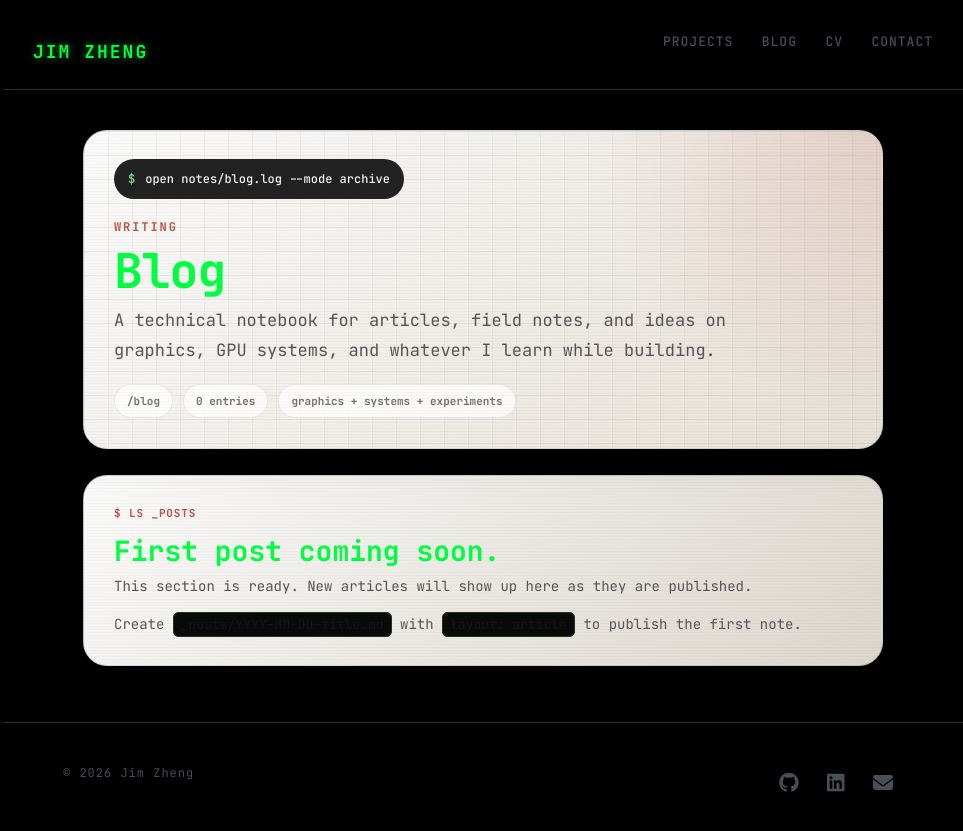
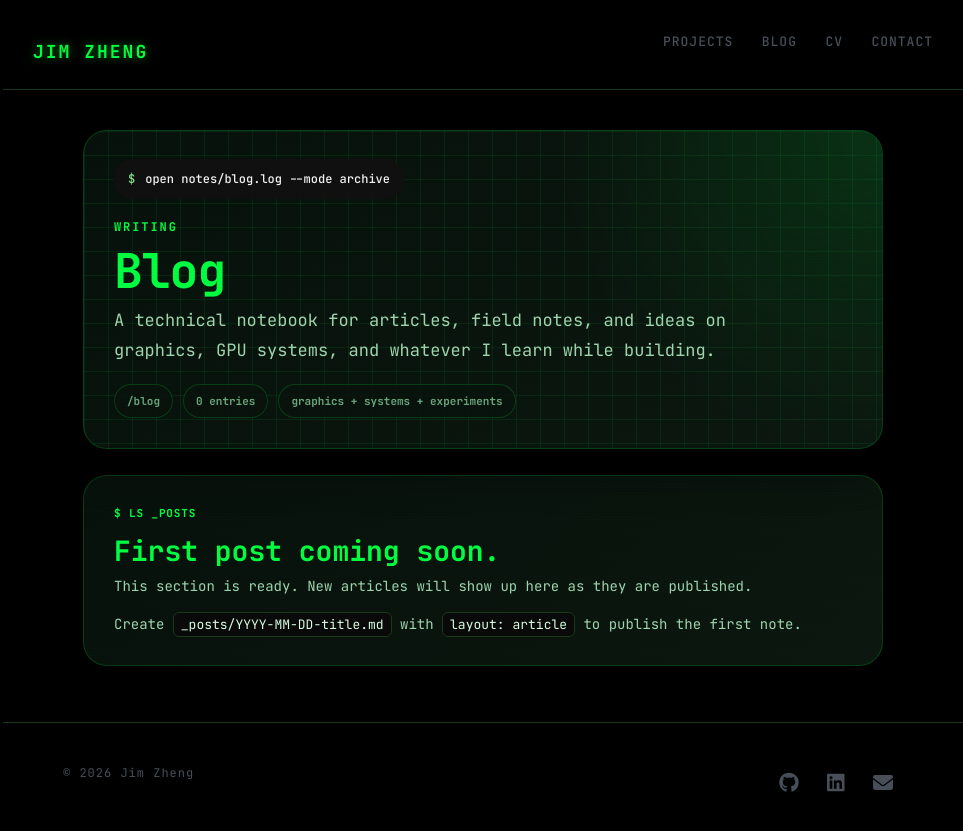
Before and after one commit to BANANASJIM/BANANASJIM.github.io, a Jekyll site: the page built from pages/blog.md, in a window 1280 px wide. Shown: the top 831 px of the page, without its empty margins (157-1120 px from the left). Built offline with Jekyll 4.4.1, drawn with Linux system fonts in a browser that asks for light colours; nearby versions of some CDN libraries.

Commit message:
Unify blog section to Matrix green-on-dark theme

```diff
--- a/_sass/3-sections/_blog.sass
+++ b/_sass/3-sections/_blog.sass
@@ -1,13 +1,13 @@
 .blog-container,
 .article-container
-  --blog-ink: #161616
-  --blog-soft-ink: #555
-  --blog-muted: #747474
-  --blog-line: rgba(0, 0, 0, 0.12)
-  --blog-grid: rgba(0, 0, 0, 0.045)
-  --blog-panel: #fbf8f2
-  --blog-panel-strong: #f4eee3
-  --blog-accent: #{$accent-color}
+  --blog-ink: #d7ffe3
+  --blog-soft-ink: #9fd6ae
+  --blog-muted: #6aa57c
+  --blog-line: rgba(0, 255, 65, 0.18)
+  --blog-grid: rgba(0, 255, 65, 0.08)
+  --blog-panel: #09120c
+  --blog-panel-strong: #0d1811
+  --blog-accent: #00ff41
 
 .blog-container
   max-width: 860px
@@ -20,14 +20,14 @@
     padding: 28px 30px 30px
     border: 1px solid var(--blog-line)
     border-radius: 24px
-    background-image: linear-gradient(90deg, var(--blog-grid) 1px, transparent 1px), linear-gradient(var(--blog-grid) 1px, transparent 1px), linear-gradient(135deg, rgba(255, 255, 255, 0.98), rgba(244, 238, 227, 0.94))
+    background-image: linear-gradient(90deg, var(--blog-grid) 1px, transparent 1px), linear-gradient(var(--blog-grid) 1px, transparent 1px), linear-gradient(135deg, rgba(8, 18, 12, 0.98), rgba(12, 24, 16, 0.96))
     background-size: 24px 24px, 24px 24px, auto
-    box-shadow: 0 18px 42px rgba(0, 0, 0, 0.06)
+    box-shadow: 0 18px 42px rgba(0, 0, 0, 0.45)
     &:after
       content: ''
       position: absolute
       inset: 0
-      background: radial-gradient(circle at top right, rgba(189, 82, 72, 0.16), transparent 34%)
+      background: radial-gradient(circle at top right, rgba(0, 255, 65, 0.12), transparent 38%)
       pointer-events: none
     h1
       position: relative
@@ -86,9 +86,9 @@
         display: inline-flex
         align-items: center
         padding: 7px 12px
-        border: 1px solid rgba(0, 0, 0, 0.08)
+        border: 1px solid rgba(0, 255, 65, 0.18)
         border-radius: 999px
-        background: rgba(255, 255, 255, 0.75)
+        background: rgba(9, 20, 13, 0.78)
         color: var(--blog-muted)
         font:
           family: 'JetBrains Mono', monospace
@@ -190,8 +190,8 @@
     padding: 28px 30px
     border: 1px solid var(--blog-line)
     border-radius: 24px
-    background: linear-gradient(135deg, rgba(255, 255, 255, 0.98), rgba(244, 238, 227, 0.9))
-    box-shadow: 0 18px 42px rgba(0, 0, 0, 0.05)
+    background: linear-gradient(135deg, rgba(8, 18, 12, 0.98), rgba(12, 24, 16, 0.96))
+    box-shadow: 0 18px 42px rgba(0, 0, 0, 0.4)
     .blog-empty-command
       margin: 0 0 12px
       color: var(--blog-accent)
@@ -233,9 +233,9 @@
     padding: 28px 30px 30px
     border: 1px solid var(--blog-line)
     border-radius: 24px
-    background-image: linear-gradient(90deg, var(--blog-grid) 1px, transparent 1px), linear-gradient(var(--blog-grid) 1px, transparent 1px), linear-gradient(135deg, rgba(255, 255, 255, 0.98), rgba(244, 238, 227, 0.94))
+    background-image: linear-gradient(90deg, var(--blog-grid) 1px, transparent 1px), linear-gradient(var(--blog-grid) 1px, transparent 1px), linear-gradient(135deg, rgba(8, 18, 12, 0.98), rgba(12, 24, 16, 0.96))
     background-size: 24px 24px, 24px 24px, auto
-    box-shadow: 0 18px 42px rgba(0, 0, 0, 0.06)
+    box-shadow: 0 18px 42px rgba(0, 0, 0, 0.45)
     &:before
       content: ''
       position: absolute
@@ -243,7 +243,7 @@
       left: 0
       width: 100%
       height: 4px
-      background: linear-gradient(90deg, var(--blog-accent), rgba(189, 82, 72, 0.2))
+      background: linear-gradient(90deg, var(--blog-accent), rgba(0, 255, 65, 0.18))
   .back-link
     display: inline-flex
     align-items: center
@@ -299,7 +299,7 @@
     font:
       size: 17px
   .article-content
-    color: #404040
+    color: var(--blog-soft-ink)
     line-height: 1.85
     font-size: 17px
     h2, h3, h4
@@ -324,7 +324,7 @@
       padding: 16px 20px
       border-left: 3px solid var(--blog-accent)
       border-radius: 0 16px 16px 0
-      background: rgba(244, 238, 227, 0.6)
+      background: rgba(10, 22, 14, 0.85)
       color: var(--blog-soft-ink)
     code
       padding: 3px 7px
```
